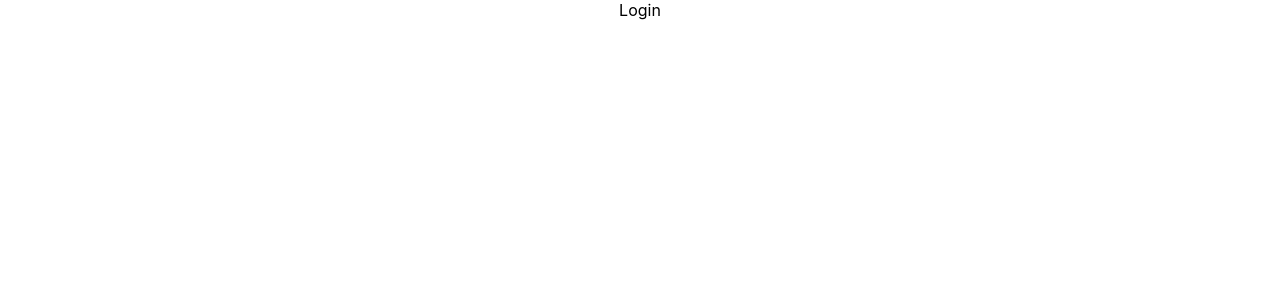
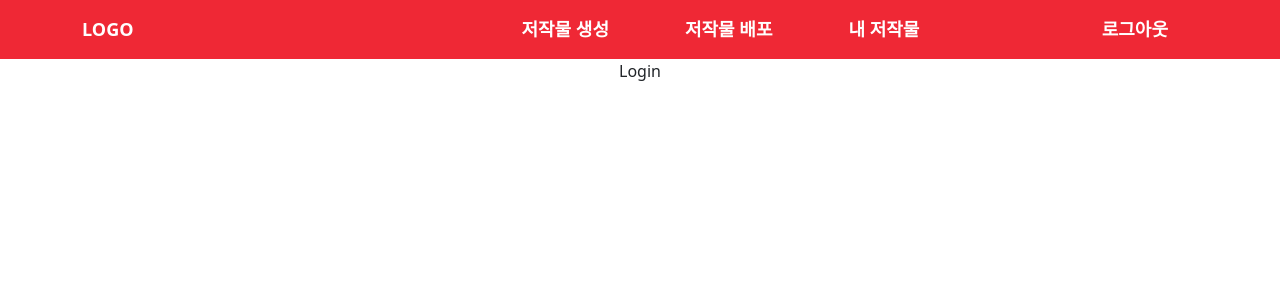
Before and after one commit to BNKSYS-Team2/InnerProject, a React (Create React App) app in the folder bnksys-team2/: page / in a window 1280 px wide. Shown: the top 300 px of the page. Built offline with nearby package versions, Linux system fonts and the light colour scheme.

Commit message:
add : header

```diff
--- a/bnksys-team2/package.json
+++ b/bnksys-team2/package.json
@@ -6,10 +6,13 @@
     "@testing-library/jest-dom": "^5.14.1",
     "@testing-library/react": "^13.0.0",
     "@testing-library/user-event": "^13.2.1",
+    "bootstrap": "^5.2.0",
     "react": "^18.2.0",
+    "react-bootstrap": "^2.5.0",
     "react-dom": "^18.2.0",
     "react-router-dom": "^6.3.0",
     "react-scripts": "5.0.1",
+    "sass": "^1.54.4",
     "web-vitals": "^2.1.0"
   },
   "scripts": {
--- /dev/null
+++ b/bnksys-team2/src/components/Header.jsx
@@ -0,0 +1,38 @@
+import React from 'react';
+import { Navbar, Nav, Container } from 'react-bootstrap';
+import { Link } from 'react-router-dom';
+
+import './Header.scss';
+
+const Header = () => {
+  return (
+    // <Navbar collapseOnSelect expand="lg">
+    //   <Container>
+    //     <div className="logo">로고</div>
+    //     <Navbar.Collapse id="responsive-navbar-nav" style={{ textAlign: 'center' }}>
+    //       <Nav className="nav-menu ms-auto">
+    //         <Link to="/">저작물 생성</Link>
+    //         <Link to="/">저작물 배포</Link>
+    //         <Link to="/">내 저작물</Link>
+    //       </Nav>
+    //     </Navbar.Collapse>
+    //   </Container>
+    // </Navbar>
+    <Navbar expand="lg">
+      <Container>
+        <Navbar.Brand href="#home">LOGO</Navbar.Brand>
+        <Navbar.Toggle aria-controls="basic-navbar-nav" />
+        <Navbar.Collapse id="basic-navbar-nav">
+          <Nav className="me-auto">
+            <Nav.Link href="#">저작물 생성</Nav.Link>
+            <Nav.Link href="#">저작물 배포</Nav.Link>
+            <Nav.Link href="#">내 저작물</Nav.Link>
+          </Nav>
+          <Nav.Link href="#">로그아웃</Nav.Link>
+        </Navbar.Collapse>
+      </Container>
+    </Navbar>
+  );
+};
+
+export default Header;
--- /dev/null
+++ b/bnksys-team2/src/components/Header.scss
@@ -0,0 +1,14 @@
+.navbar {
+  background-color: #ef2835;
+  a {
+    color: #fff;
+    font-weight: bold;
+    font-size: 18px;
+  }
+  .navbar-brand {
+    margin-right: 350px;
+  }
+  .nav-link {
+    margin: 0 30px;
+  }
+}
--- a/bnksys-team2/src/index.js
+++ b/bnksys-team2/src/index.js
@@ -3,12 +3,14 @@ import ReactDOM from 'react-dom/client';
 import './index.css';
 import App from './App';
 import reportWebVitals from './reportWebVitals';
+import '../node_modules/bootstrap/dist/css/bootstrap.min.css';
+import '../node_modules/bootstrap/dist/js/bootstrap.js';
 
 const root = ReactDOM.createRoot(document.getElementById('root'));
 root.render(
   <React.StrictMode>
     <App />
-  </React.StrictMode>
+  </React.StrictMode>,
 );
 
 // If you want to start measuring performance in your app, pass a function
--- a/bnksys-team2/src/pages/Routing.jsx
+++ b/bnksys-team2/src/pages/Routing.jsx
@@ -1,10 +1,12 @@
 import React from 'react';
 import { Route, Routes, BrowserRouter } from 'react-router-dom';
+import Header from '../components/Header';
 import Login from './User/Login';
 
 export const Routing = () => {
   return (
     <BrowserRouter>
+      <Header />
       <Routes>
         <Route path="/" element={<Login />} />
       </Routes>
```
Also changed, not shown: 1 other file (tests, documents, lock files or other folders).
